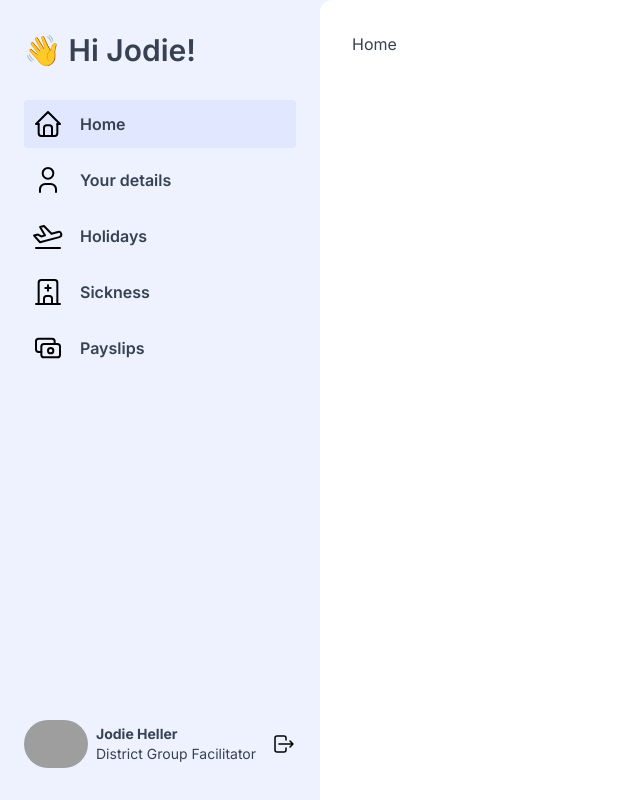
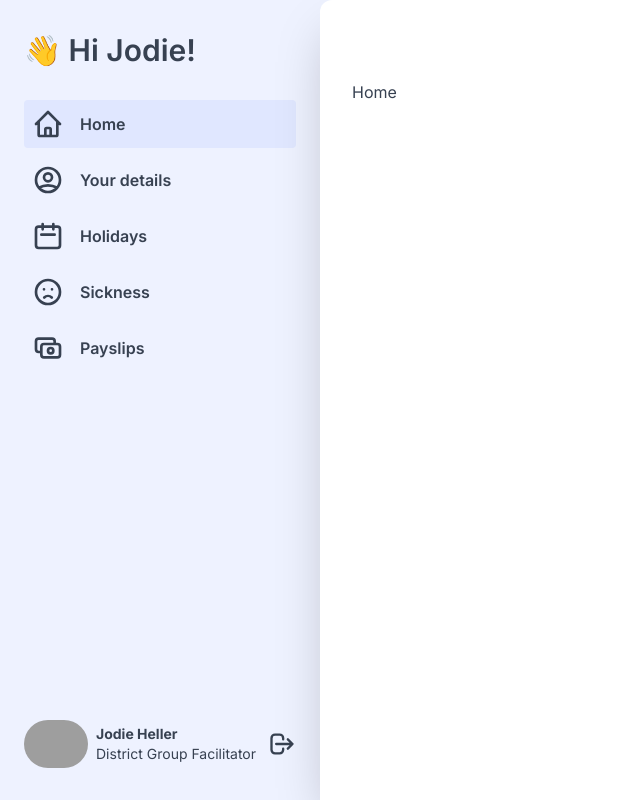
Before and after one commit to tom751/HR, a Vue app: page / in a window 1280 px wide. Shown: the whole page, without its empty margins (0-640 px from the left). Built offline with nearby package versions, Linux system fonts and the light colour scheme; grey boxes are pictures that could not be loaded.

Commit message:
Update icons

```diff
--- a/package.json
+++ b/package.json
@@ -8,6 +8,7 @@
     "serve": "vite preview"
   },
   "dependencies": {
+    "@heroicons/vue": "^1.0.5",
     "faker": "^5.5.3",
     "vue": "^3.2.16",
     "vue-router": "4",
--- a/src/App.vue
+++ b/src/App.vue
@@ -1,7 +1,7 @@
 <template>
   <div class="bg-indigo-50 flex">
     <NavBar />
-    <div class="bg-white w-full rounded-tl-xl p-8">
+    <div class="bg-white shadow-2xl w-full rounded-tl-xl p-8 py-20">
       <router-view></router-view>
     </div>
   </div>
--- a/src/components/PageTitle.vue
+++ b/src/components/PageTitle.vue
@@ -1,3 +1,3 @@
 <template>
-  <h1 class="font-semibold text-4xl mb-8"><slot /></h1>
+  <h1 class="font-semibold text-5xl mb-8"><slot /></h1>
 </template>
--- a/src/components/icons/CashIcon.vue
+++ /dev/null
@@ -1,25 +0,0 @@
-<template>
-  <svg
-    xmlns="http://www.w3.org/2000/svg"
-    class="icon icon-tabler icon-tabler-cash"
-    width="32"
-    height="32"
-    viewBox="0 0 24 24"
-    stroke-width="1.5"
-    stroke="#000000"
-    fill="none"
-    stroke-linecap="round"
-    stroke-linejoin="round"
-  >
-    <path stroke="none" d="M0 0h24v24H0z" fill="none" />
-    <rect x="7" y="9" width="14" height="10" rx="2" />
-    <circle cx="14" cy="14" r="2" />
-    <path d="M17 9v-2a2 2 0 0 0 -2 -2h-10a2 2 0 0 0 -2 2v6a2 2 0 0 0 2 2h2" />
-  </svg>
-</template>
-
-<script>
-export default {};
-</script>
-
-<style></style>
--- a/src/components/icons/HomeIcon.vue
+++ /dev/null
@@ -1,25 +0,0 @@
-<template>
-  <svg
-    xmlns="http://www.w3.org/2000/svg"
-    class="icon icon-tabler icon-tabler-home"
-    width="32"
-    height="32"
-    viewBox="0 0 24 24"
-    stroke-width="1.5"
-    stroke="#000000"
-    fill="none"
-    stroke-linecap="round"
-    stroke-linejoin="round"
-  >
-    <path stroke="none" d="M0 0h24v24H0z" fill="none" />
-    <polyline points="5 12 3 12 12 3 21 12 19 12" />
-    <path d="M5 12v7a2 2 0 0 0 2 2h10a2 2 0 0 0 2 -2v-7" />
-    <path d="M9 21v-6a2 2 0 0 1 2 -2h2a2 2 0 0 1 2 2v6" />
-  </svg>
-</template>
-
-<script>
-export default {};
-</script>
-
-<style></style>
--- a/src/components/icons/HospitalIcon.vue
+++ /dev/null
@@ -1,27 +0,0 @@
-<template>
-  <svg
-    xmlns="http://www.w3.org/2000/svg"
-    class="icon icon-tabler icon-tabler-building-hospital"
-    width="32"
-    height="32"
-    viewBox="0 0 24 24"
-    stroke-width="1.5"
-    stroke="#000000"
-    fill="none"
-    stroke-linecap="round"
-    stroke-linejoin="round"
-  >
-    <path stroke="none" d="M0 0h24v24H0z" fill="none" />
-    <line x1="3" y1="21" x2="21" y2="21" />
-    <path d="M5 21v-16a2 2 0 0 1 2 -2h10a2 2 0 0 1 2 2v16" />
-    <path d="M9 21v-4a2 2 0 0 1 2 -2h2a2 2 0 0 1 2 2v4" />
-    <line x1="10" y1="9" x2="14" y2="9" />
-    <line x1="12" y1="7" x2="12" y2="11" />
-  </svg>
-</template>
-
-<script>
-export default {};
-</script>
-
-<style></style>
--- a/src/components/icons/LogoutIcon.vue
+++ /dev/null
@@ -1,18 +0,0 @@
-<template>
-  <svg
-    xmlns="http://www.w3.org/2000/svg"
-    class="icon icon-tabler icon-tabler-logout"
-    width="24"
-    height="24"
-    viewBox="0 0 24 24"
-    stroke-width="1.5"
-    stroke="#000000"
-    fill="none"
-    stroke-linecap="round"
-    stroke-linejoin="round"
-  >
-    <path stroke="none" d="M0 0h24v24H0z" fill="none" />
-    <path d="M14 8v-2a2 2 0 0 0 -2 -2h-7a2 2 0 0 0 -2 2v12a2 2 0 0 0 2 2h7a2 2 0 0 0 2 -2v-2" />
-    <path d="M7 12h14l-3 -3m0 6l3 -3" />
-  </svg>
-</template>
--- a/src/components/icons/PlaneIcon.vue
+++ /dev/null
@@ -1,24 +0,0 @@
-<template>
-  <svg
-    xmlns="http://www.w3.org/2000/svg"
-    class="icon icon-tabler icon-tabler-plane-departure"
-    width="32"
-    height="32"
-    viewBox="0 0 24 24"
-    stroke-width="1.5"
-    stroke="#000000"
-    fill="none"
-    stroke-linecap="round"
-    stroke-linejoin="round"
-  >
-    <path stroke="none" d="M0 0h24v24H0z" fill="none" />
-    <path d="M15 12h5a2 2 0 0 1 0 4h-15l-3 -6h3l2 2h3l-2 -7h3z" transform="rotate(-15 12 12) translate(0 -1)" />
-    <line x1="3" y1="21" x2="21" y2="21" />
-  </svg>
-</template>
-
-<script>
-export default {};
-</script>
-
-<style></style>
--- a/src/components/icons/ProfileIcon.vue
+++ /dev/null
@@ -1,24 +0,0 @@
-<template>
-  <svg
-    xmlns="http://www.w3.org/2000/svg"
-    class="icon icon-tabler icon-tabler-user"
-    width="32"
-    height="32"
-    viewBox="0 0 24 24"
-    stroke-width="1.5"
-    stroke="#000000"
-    fill="none"
-    stroke-linecap="round"
-    stroke-linejoin="round"
-  >
-    <path stroke="none" d="M0 0h24v24H0z" fill="none" />
-    <circle cx="12" cy="7" r="4" />
-    <path d="M6 21v-2a4 4 0 0 1 4 -4h4a4 4 0 0 1 4 4v2" />
-  </svg>
-</template>
-
-<script>
-export default {};
-</script>
-
-<style></style>
--- a/src/components/nav/NavBar.vue
+++ b/src/components/nav/NavBar.vue
@@ -3,24 +3,20 @@
     <h4 class="text-3xl font-semibold">👋 Hi {{ firstName }}!</h4>
 
     <ul class="space-y-2 mt-8">
-      <NavLink to="/"><HomeIcon class="mr-4" /> Home</NavLink>
-      <NavLink to="/details"><ProfileIcon class="mr-4" /> Your details</NavLink>
-      <NavLink to="/holidays"><PlaneIcon class="mr-4" /> Holidays</NavLink>
-      <NavLink to="/sickness"><HospitalIcon class="mr-4" /> Sickness</NavLink>
-      <NavLink to="/payslips"><CashIcon class="mr-4" /> Payslips</NavLink>
+      <NavLink to="/"><HomeIcon class="mr-4 h-8 w-8" /> Home</NavLink>
+      <NavLink to="/details"><UserCircleIcon class="mr-4 h-8 w-8" /> Your details</NavLink>
+      <NavLink to="/holidays"><CalendarIcon class="mr-4 h-8 w-8" /> Holidays</NavLink>
+      <NavLink to="/sickness"><EmojiSadIcon class="mr-4 h-8 w-8" /> Sickness</NavLink>
+      <NavLink to="/payslips"><CashIcon class="mr-4 h-8 w-8" /> Payslips</NavLink>
     </ul>
     <NavProfile class="mt-auto" />
   </nav>
 </template>
 
 <script setup lang="ts">
-import HomeIcon from '../icons/HomeIcon.vue';
-import HospitalIcon from '../icons/HospitalIcon.vue';
-import PlaneIcon from '../icons/PlaneIcon.vue';
+import { HomeIcon, UserCircleIcon, CalendarIcon, CashIcon, EmojiSadIcon } from '@heroicons/vue/outline';
 import NavLink from '../nav/NavLink.vue';
 import NavProfile from '../nav/NavProfile.vue';
-import CashIcon from '../icons/CashIcon.vue';
-import ProfileIcon from '../icons/ProfileIcon.vue';
 import { useStore } from '../../store';
 import { computed } from 'vue';
 
--- a/src/components/nav/NavProfile.vue
+++ b/src/components/nav/NavProfile.vue
@@ -6,7 +6,7 @@
       <p class="truncate">{{ job }}</p>
     </div>
     <button class="ml-auto">
-      <LogoutIcon />
+      <LogoutIcon class="h-7 w-7" />
     </button>
   </div>
 </template>
@@ -14,7 +14,7 @@
 <script setup lang="ts">
 import { computed } from 'vue';
 import { useStore } from '../../store';
-import LogoutIcon from '../icons/LogoutIcon.vue';
+import { LogoutIcon } from '@heroicons/vue/outline';
 
 const store = useStore();
 const job = computed(() => store.state.user.jobTitle);
```
Also changed, not shown: 1 other file (tests, documents, lock files or other folders).
